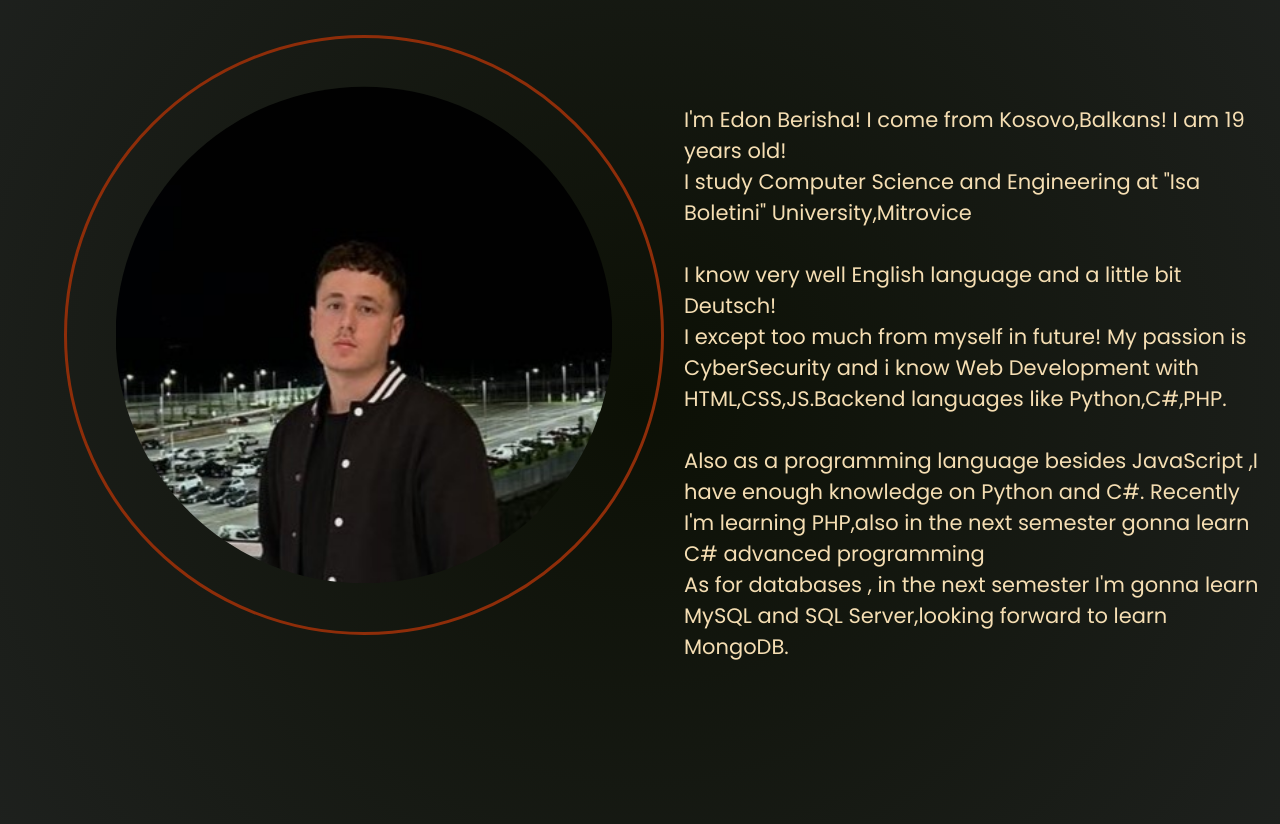
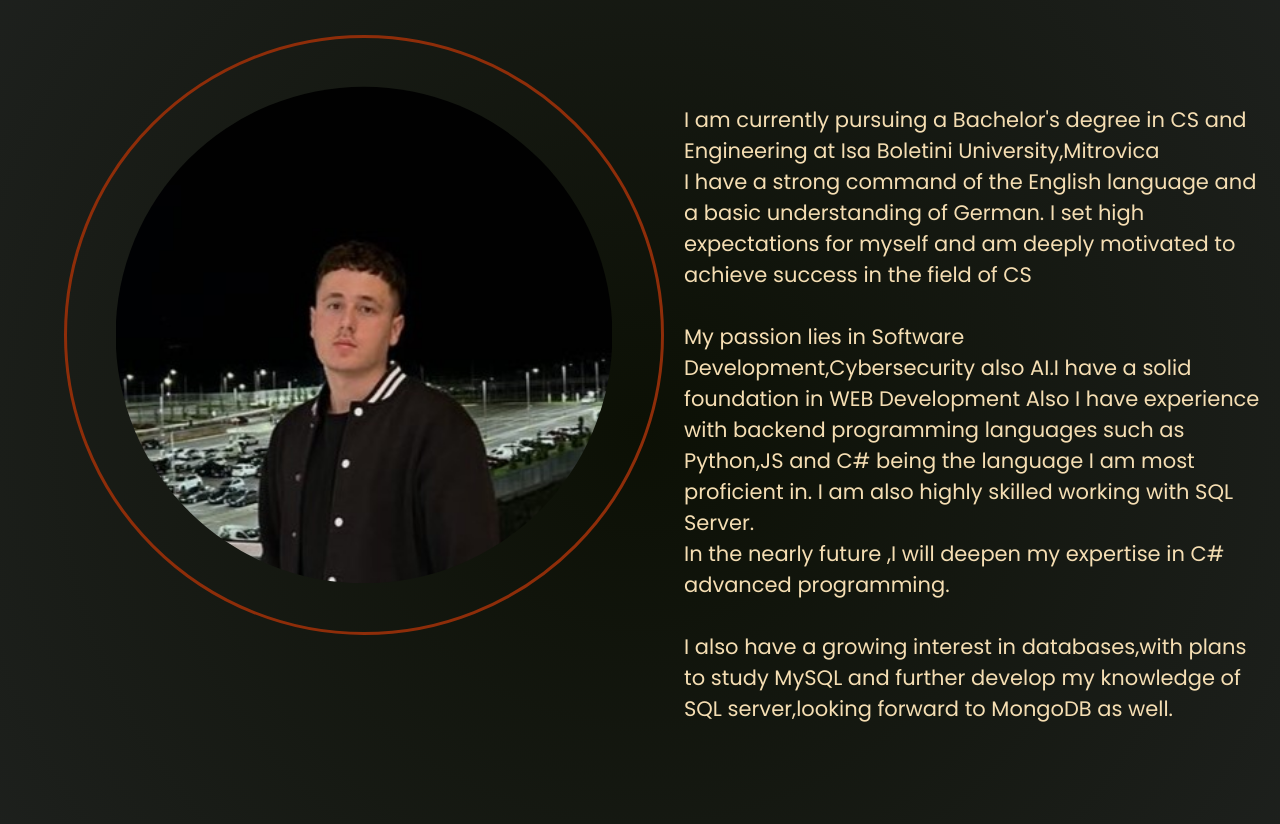
Before and after one commit to edonberishaa/portfolio-EB, a plain HTML site: page index.html in a window 1280 px wide. Shown: the part 839-1663 px from the top of the page. Drawn offline with Linux system fonts and the light colour scheme; a web font is replaced by a local one.

Commit message:
Update index.html

```diff
--- a/index.html
+++ b/index.html
@@ -49,14 +49,16 @@
 <img src="edon.jpg" alt="" width="600" height="600">
 <div class="BIOcard-text">
     <p>
-        I'm Edon Berisha! I come from Kosovo,Balkans! I am 19 years old! <br>
-        I study Computer Science and Engineering at "Isa Boletini" University,Mitrovice <br> <br>
-        I know very well English language and a little bit Deutsch! <br>
-        I except too much from myself in future!
-        My passion is CyberSecurity and i know Web Development with HTML,CSS,JS.Backend languages like Python,C#,PHP. <br><br>
-        Also as a programming language besides JavaScript ,I have enough knowledge on Python and C#.
-        Recently I'm learning PHP,also in the next semester gonna learn C# advanced programming <br>
-        As for databases , in the next semester I'm gonna learn MySQL and SQL Server,looking forward to learn MongoDB.
+        I am currently pursuing a Bachelor's degree in CS and Engineering at Isa Boletini University,Mitrovica <br>
+        I have a strong command of the English language and a basic understanding of German. I set high expectations for myself
+and am deeply motivated to achieve success in the field of CS<br> <br>
+        My passion lies in Software Development,Cybersecurity also AI.I have a solid foundation in WEB Development
+Also I have experience with backend programming languages such as Python,JS and C# being the language I am most proficient in.
+I am also highly skilled working with SQL Server. <br>
+        In the nearly future ,I will deepen my expertise in C# advanced programming. <br><br>
+        I also have a growing interest in databases,with plans to study MySQL and further develop my knowledge
+of SQL server,looking forward to MongoDB as well.
+
 
     </p>
 </div>
```
